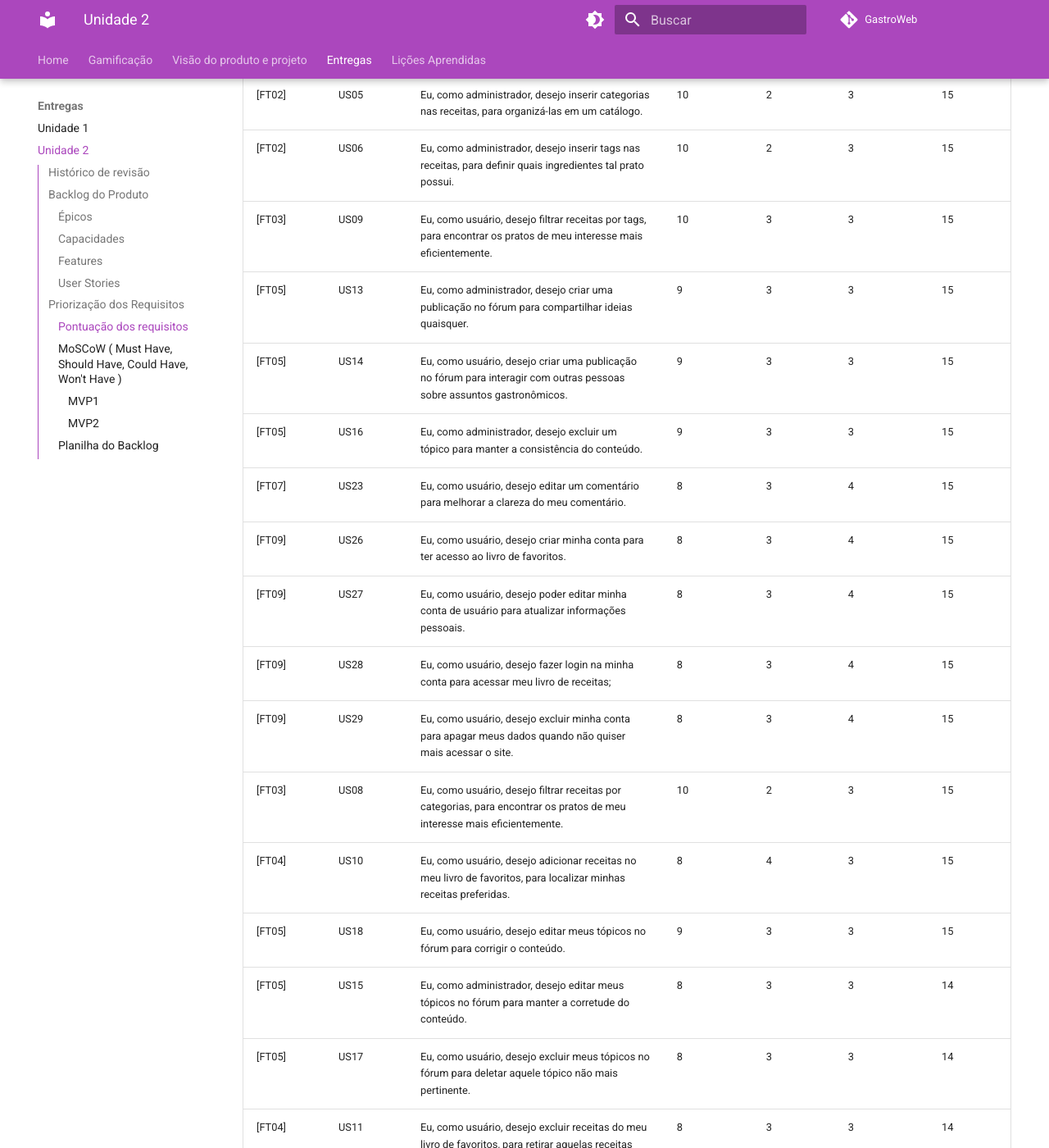
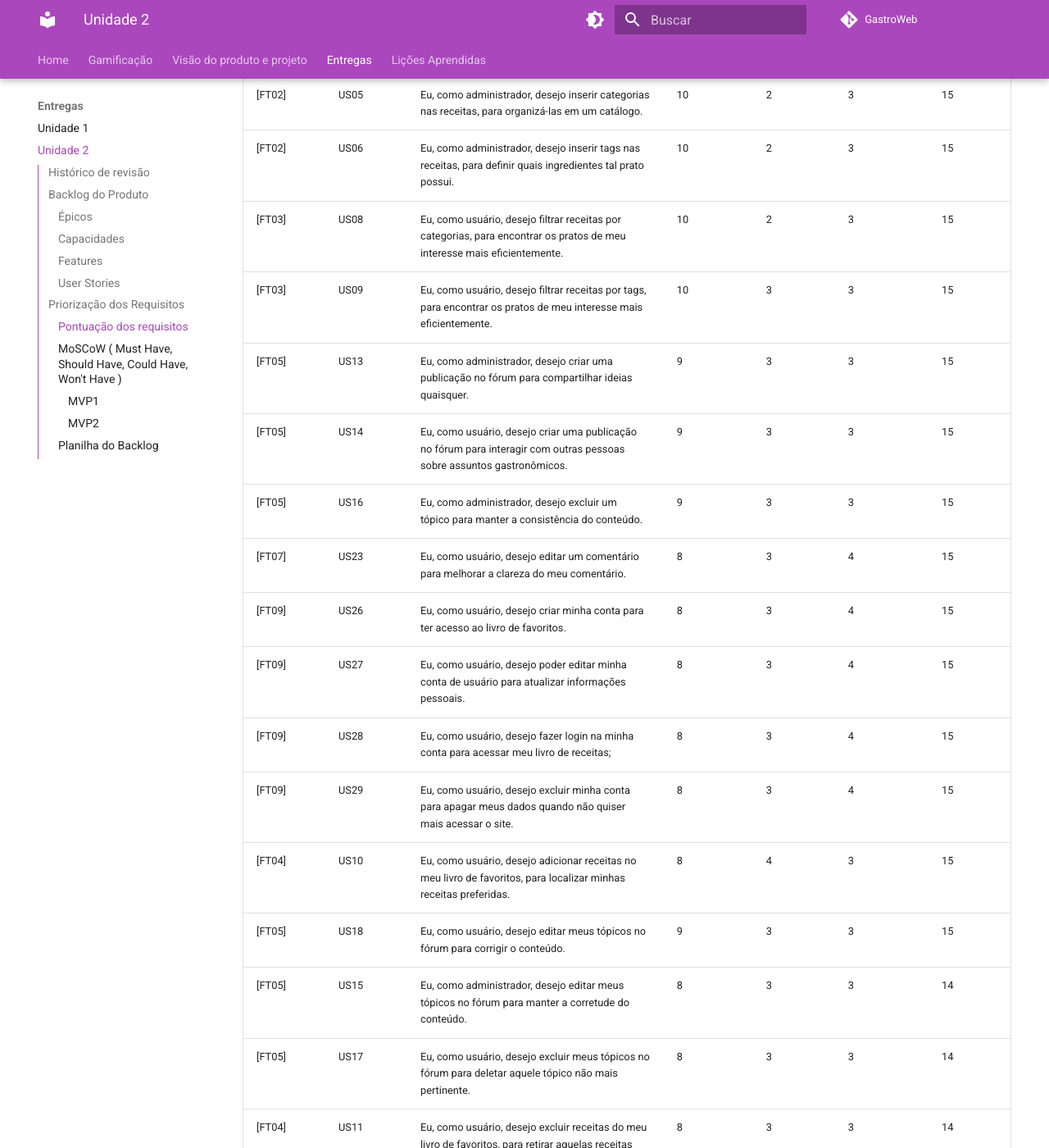
Before and after one commit to mdsreq-fga-unb/2023.2-GastroWeb, an MkDocs documentation site: the page built from docs/entregas/unidade-2.md, in a window 1280 px wide and 1400 px high, scrolled down 4371 px. Shown: the whole window at 82% size. Built offline with MkDocs 1.6.1 and Material for MkDocs 9.7.7, drawn with Linux system fonts in a browser that asks for light colours; comment, search, counter and statistics services are not loaded; part of the change alters nothing that is shown; some of the changed text lies outside the part shown.

Commit message:
fix: US08 estava errada

```diff
--- a/docs/entregas/unidade-2.md
+++ b/docs/entregas/unidade-2.md
@@ -105,6 +105,7 @@ Segue abaixo a tabela completa de pontuação dos requisitos, ordenada da maior
 | [FT03] | US07 | Eu, como usuário, desejo buscar receitas por nome para obtê-las rapidamente; | 10 | 3 | 3 | 16 |
 | [FT02] | US05 | Eu, como administrador, desejo inserir categorias nas receitas, para organizá-las em um catálogo. | 10 | 2 | 3 | 15 |
 | [FT02] | US06 | Eu, como administrador, desejo inserir tags nas receitas, para definir quais ingredientes tal prato possui. | 10 | 2 | 3 | 15 |
+| [FT03] | US08 | Eu, como usuário, desejo filtrar receitas por categorias, para encontrar os pratos de meu interesse mais eficientemente. | 10 | 2 | 3 | 15 |
 | [FT03] | US09 | Eu, como usuário, desejo filtrar receitas por tags, para encontrar os pratos de meu interesse mais eficientemente. | 10 | 3 | 3 | 15 |
 | [FT05] | US13 | Eu, como administrador, desejo criar uma publicação no fórum para compartilhar ideias quaisquer. | 9 | 3 | 3 | 15 |
 | [FT05] | US14 | Eu, como usuário, desejo criar uma publicação no fórum para interagir com outras pessoas sobre assuntos gastronômicos. | 9 | 3 | 3 | 15 |
@@ -114,7 +115,6 @@ Segue abaixo a tabela completa de pontuação dos requisitos, ordenada da maior
 | [FT09] | US27 | Eu, como usuário, desejo poder editar minha conta de usuário para atualizar informações pessoais. | 8 | 3 | 4 | 15 |
 | [FT09] | US28 | Eu, como usuário, desejo fazer login na minha conta para acessar meu livro de receitas; | 8 | 3 | 4 | 15 |
 | [FT09] | US29 | Eu, como usuário, desejo excluir minha conta para apagar meus dados quando não quiser mais acessar o site. | 8 | 3 | 4 | 15 |
-| [FT03] | US08 | Eu, como usuário, desejo filtrar receitas por categorias, para encontrar os pratos de meu interesse mais eficientemente. | 10 | 2 | 3 | 15 |
 | [FT04] | US10 | Eu, como usuário, desejo adicionar receitas no meu livro de favoritos, para localizar minhas receitas preferidas. | 8 | 4 | 3 | 15 |
 | [FT05] | US18 | Eu, como usuário, desejo editar meus tópicos no fórum para corrigir o conteúdo. | 9 | 3 | 3 | 15 |
 | [FT05] | US15 | Eu, como administrador, desejo editar meus tópicos no fórum para manter a corretude do conteúdo. | 8 | 3 | 3 | 14 |
@@ -152,6 +152,7 @@ Após a pontuação dos requisitos, foram definidas as categorias de cada um dos
 | US07 | Eu, como usuário, desejo buscar receitas por nome para obtê-las rapidamente; |
 | US05 | Eu, como administrador, desejo inserir categorias nas receitas, para organizá-las em um catálogo. |
 | US06 | Eu, como administrador, desejo inserir tags nas receitas, para definir quais ingredientes tal prato possui. |
+| US08 | Eu, como usuário, desejo filtrar receitas por categorias, para encontrar os pratos de meu interesse mais eficientemente. |
 | US09 | Eu, como usuário, desejo filtrar receitas por tags, para encontrar os pratos de meu interesse mais eficientemente. |
 
 #### MVP2
```
